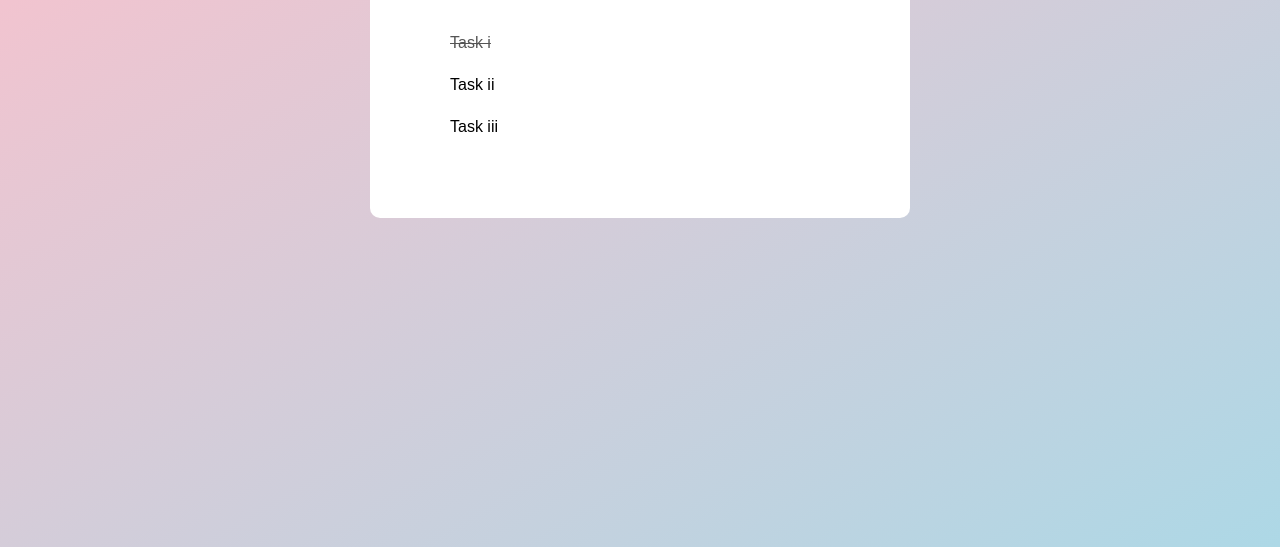
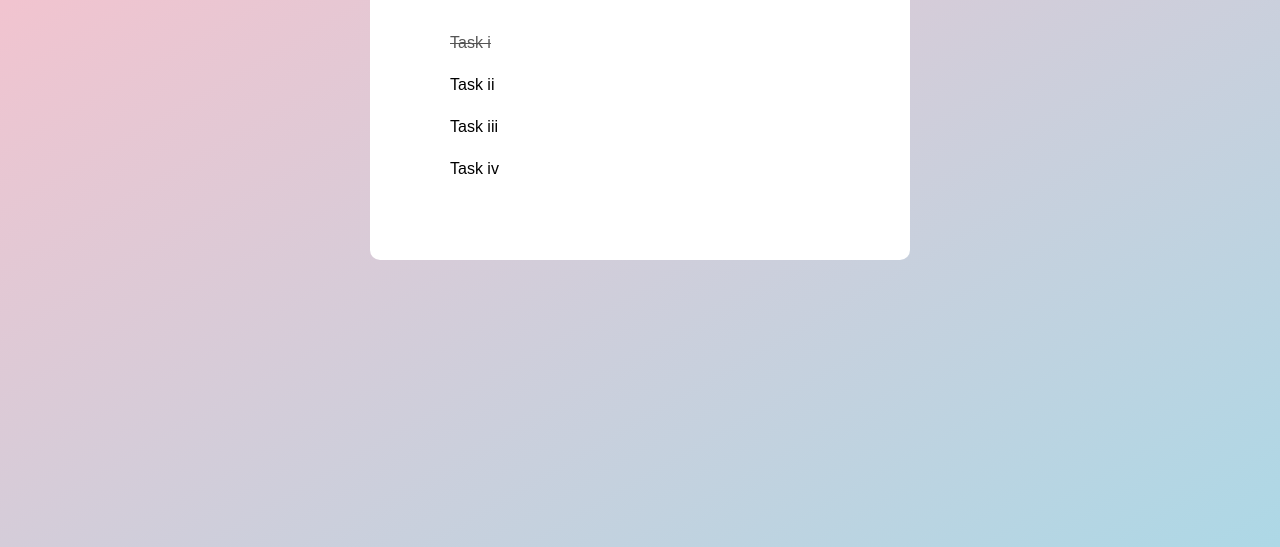
Before and after one commit to shwetawadhwa26/To-do-list, a plain HTML site: page to do list project/index.html in a window 1280 px wide. Shown: the part 253-800 px from the top of the page. Drawn offline with Linux system fonts and the light colour scheme.

Commit message:
Update index.html

```diff
--- a/to do list project/index.html
+++ b/to do list project/index.html
@@ -19,6 +19,7 @@
           <li class="checked">Task i</li>
           <li>Task ii</li>
           <li>Task iii</li>
+          <li>Task iv</li>
         </ul>
       </div>
     </div>
```
